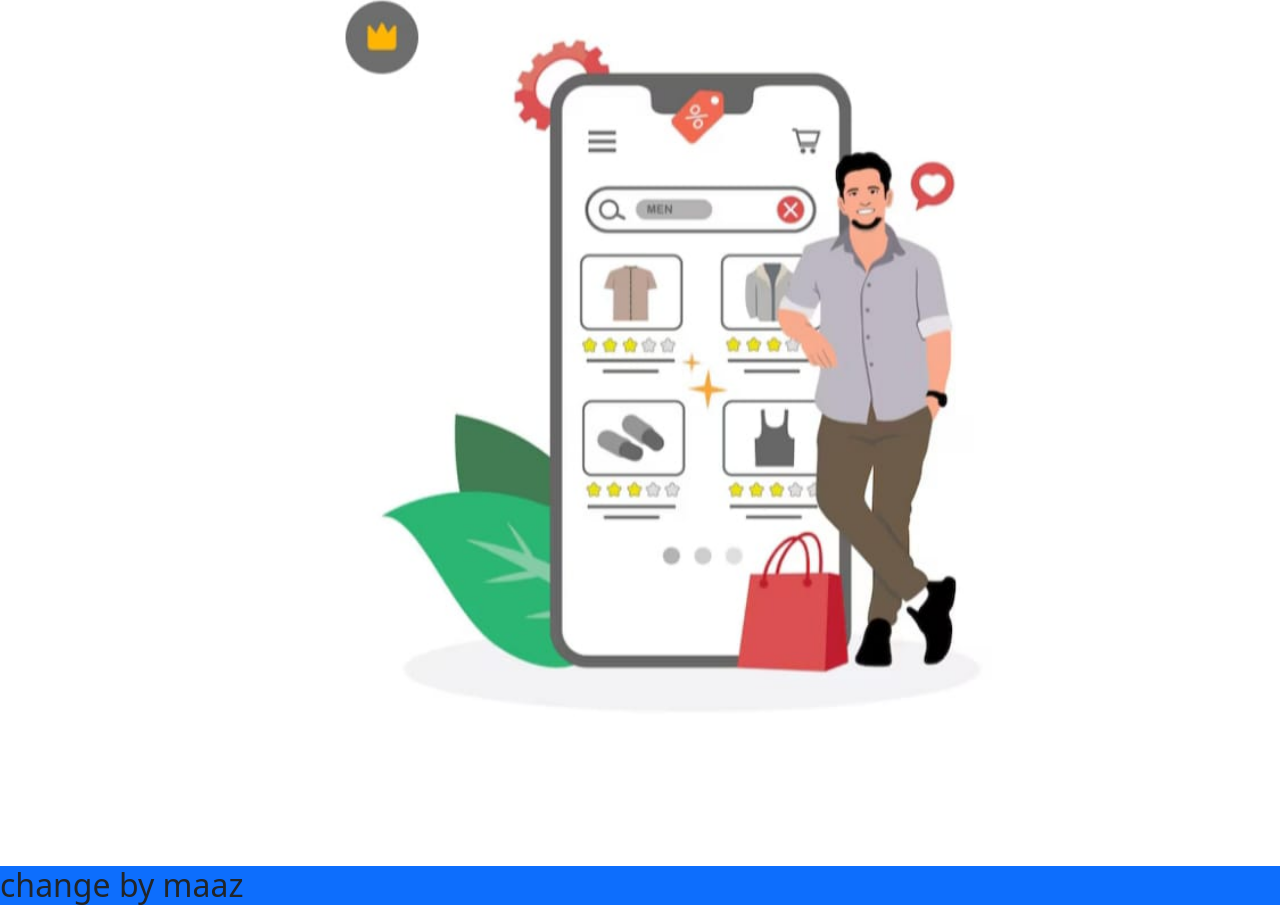
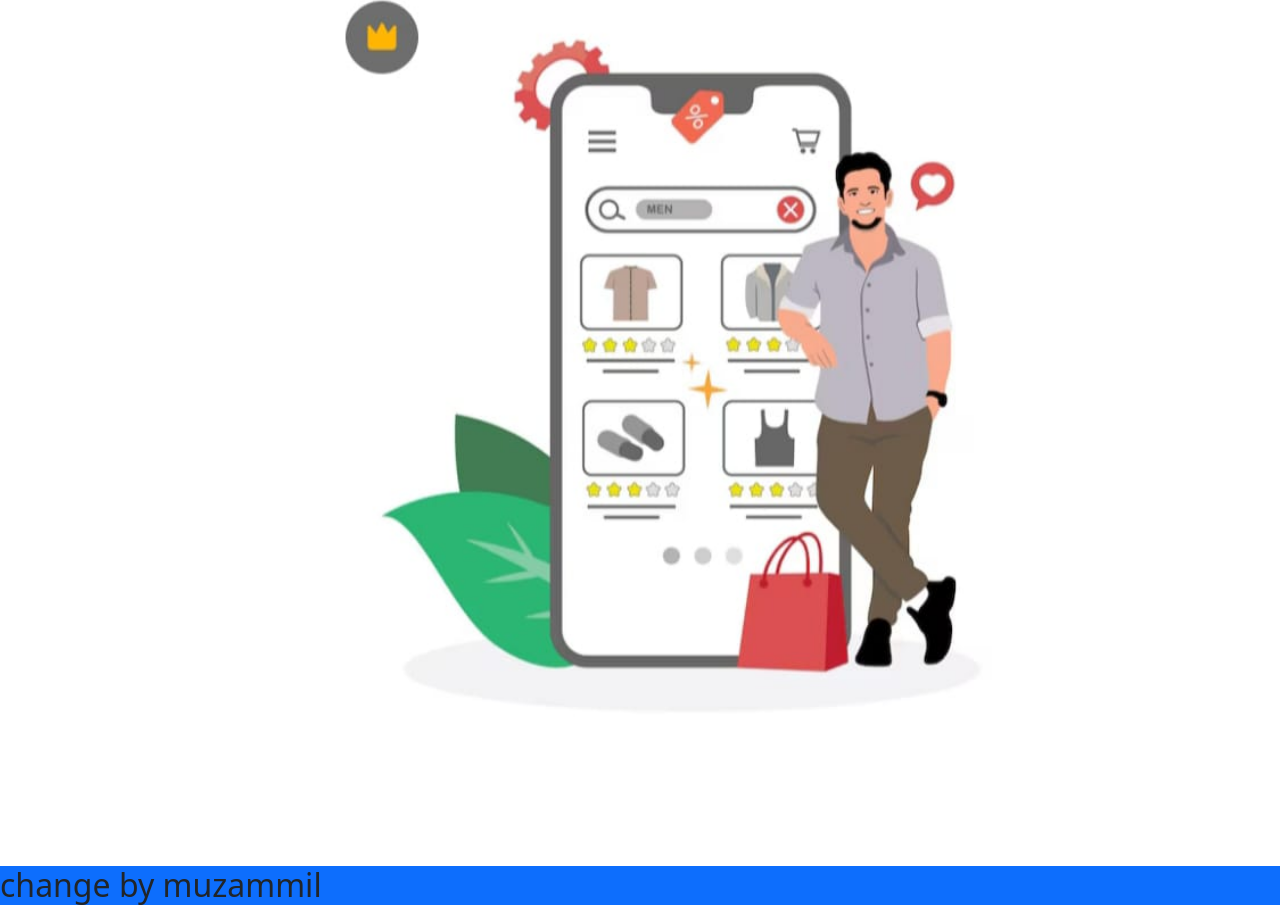
Before and after one commit to muzammilriyasatali-arch/mmr-web, a plain HTML site: page index.html in a window 1280 px wide. Shown: the part 542-1455 px from the top of the page. Drawn offline with nearby package versions, Linux system fonts and the light colour scheme.

Commit message:
Update heading text in index.html
Changed the heading from 'change by maaz' to 'change by muzammil' for clarity or attribution.

```diff
--- a/index.html
+++ b/index.html
@@ -71,7 +71,8 @@
 
     </section data-bs-theme="dark" class="container-fluid">
      <img class="p1" src="WhatsApp Image 2025-11-04 at 21.23.50_f9493f9d.jpg" width="800" alt="...">
-    <h2 class="bg-primary">change by maaz</h2>
+
+    <h2 class="bg-primary">change by muzammil</h2>
 </body>
 
 </html>
```
